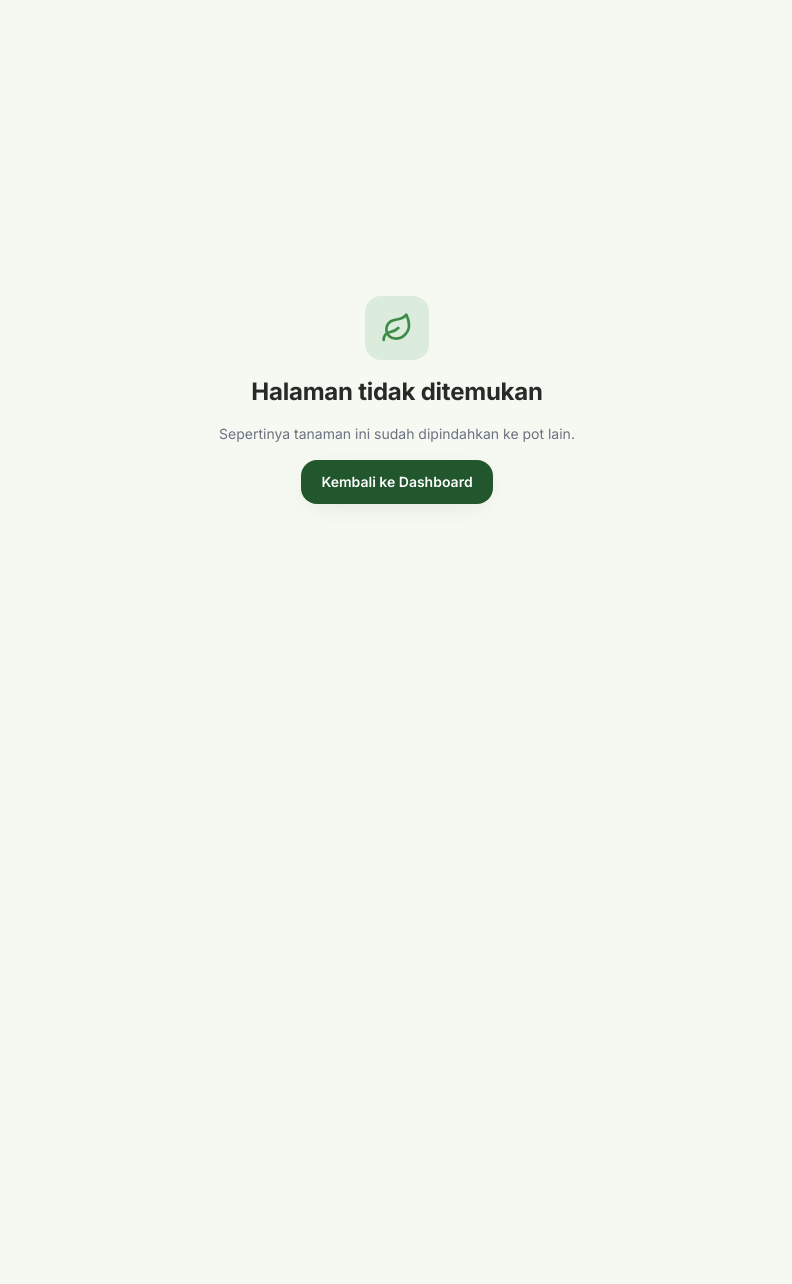
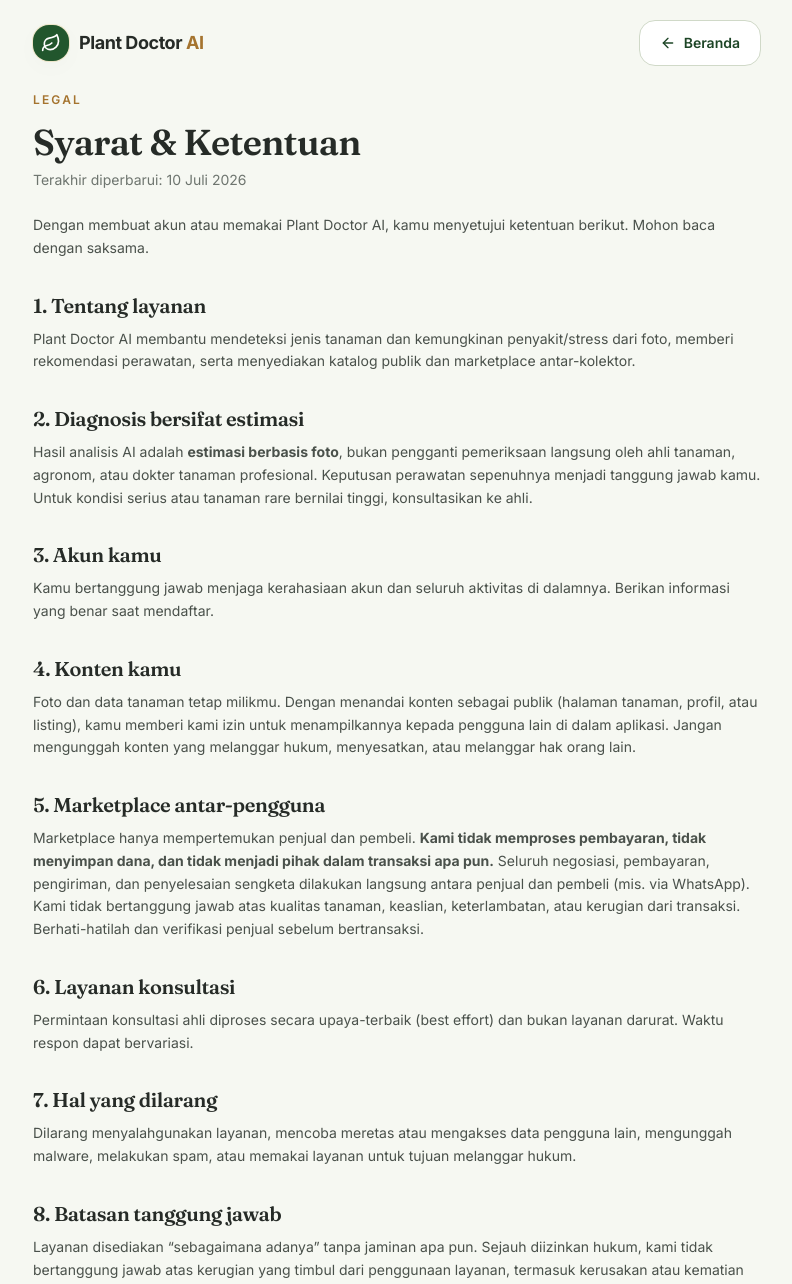
Before and after one commit to kevinandrian0226/plant-doctor-ai, a Next.js app: page /ketentuan in a window 1280 px wide. Before the commit this address had no page. Shown: the top 1284 px of the page, without its empty margins (243-1035 px from the left). Before the commit the page ends 800 px from the top, so only its background shows below. Built offline with nearby package versions, Linux system fonts and the light colour scheme.

Commit message:
Launch: halaman Syarat & Ketentuan

```diff
--- /dev/null
+++ b/src/app/ketentuan/page.tsx
@@ -0,0 +1,91 @@
+import type { Metadata } from "next";
+import Link from "next/link";
+import { Leaf, ArrowLeft } from "lucide-react";
+
+export const metadata: Metadata = {
+  title: "Syarat & Ketentuan | Plant Doctor AI",
+  description: "Ketentuan penggunaan layanan Plant Doctor AI.",
+};
+
+const UPDATED = "10 Juli 2026";
+
+function Section({ title, children }: { title: string; children: React.ReactNode }) {
+  return (
+    <section className="mt-8">
+      <h2 className="display-title text-xl">{title}</h2>
+      <div className="mt-2 space-y-2 text-sm leading-relaxed text-charcoal-light dark:text-sage-200">{children}</div>
+    </section>
+  );
+}
+
+export default function KetentuanPage() {
+  return (
+    <div className="min-h-screen bg-cream-100 dark:bg-charcoal">
+      <header className="mx-auto flex max-w-3xl items-center justify-between px-5 py-5">
+        <Link href="/" className="flex items-center gap-2.5">
+          <span className="flex h-9 w-9 items-center justify-center rounded-2xl bg-leaf-700 text-white shadow-soft ring-1 ring-gold-300/30"><Leaf className="h-5 w-5" /></span>
+          <span className="text-lg font-bold tracking-tight">Plant Doctor <span className="text-gold-600 dark:text-gold-300">AI</span></span>
+        </Link>
+        <Link href="/" className="btn-secondary"><ArrowLeft className="h-4 w-4" /> Beranda</Link>
+      </header>
+
+      <main className="mx-auto max-w-3xl px-5 pb-24">
+        <span className="eyebrow-gold">Legal</span>
+        <h1 className="display-title mt-3 text-3xl sm:text-4xl">Syarat &amp; Ketentuan</h1>
+        <p className="mt-2 text-sm text-charcoal-muted">Terakhir diperbarui: {UPDATED}</p>
+
+        <p className="mt-6 text-sm leading-relaxed text-charcoal-light dark:text-sage-200">
+          Dengan membuat akun atau memakai Plant Doctor AI, kamu menyetujui ketentuan berikut. Mohon baca dengan saksama.
+        </p>
+
+        <Section title="1. Tentang layanan">
+          <p>Plant Doctor AI membantu mendeteksi jenis tanaman dan kemungkinan penyakit/stress dari foto, memberi rekomendasi perawatan, serta menyediakan katalog publik dan marketplace antar-kolektor.</p>
+        </Section>
+
+        <Section title="2. Diagnosis bersifat estimasi">
+          <p>Hasil analisis AI adalah <strong>estimasi berbasis foto</strong>, bukan pengganti pemeriksaan langsung oleh ahli tanaman, agronom, atau dokter tanaman profesional. Keputusan perawatan sepenuhnya menjadi tanggung jawab kamu. Untuk kondisi serius atau tanaman rare bernilai tinggi, konsultasikan ke ahli.</p>
+        </Section>
+
+        <Section title="3. Akun kamu">
+          <p>Kamu bertanggung jawab menjaga kerahasiaan akun dan seluruh aktivitas di dalamnya. Berikan informasi yang benar saat mendaftar.</p>
+        </Section>
+
+        <Section title="4. Konten kamu">
+          <p>Foto dan data tanaman tetap milikmu. Dengan menandai konten sebagai publik (halaman tanaman, profil, atau listing), kamu memberi kami izin untuk menampilkannya kepada pengguna lain di dalam aplikasi. Jangan mengunggah konten yang melanggar hukum, menyesatkan, atau melanggar hak orang lain.</p>
+        </Section>
+
+        <Section title="5. Marketplace antar-pengguna">
+          <p>Marketplace hanya mempertemukan penjual dan pembeli. <strong>Kami tidak memproses pembayaran, tidak menyimpan dana, dan tidak menjadi pihak dalam transaksi apa pun.</strong> Seluruh negosiasi, pembayaran, pengiriman, dan penyelesaian sengketa dilakukan langsung antara penjual dan pembeli (mis. via WhatsApp). Kami tidak bertanggung jawab atas kualitas tanaman, keaslian, keterlambatan, atau kerugian dari transaksi. Berhati-hatilah dan verifikasi penjual sebelum bertransaksi.</p>
+        </Section>
+
+        <Section title="6. Layanan konsultasi">
+          <p>Permintaan konsultasi ahli diproses secara upaya-terbaik (best effort) dan bukan layanan darurat. Waktu respon dapat bervariasi.</p>
+        </Section>
+
+        <Section title="7. Hal yang dilarang">
+          <p>Dilarang menyalahgunakan layanan, mencoba meretas atau mengakses data pengguna lain, mengunggah malware, melakukan spam, atau memakai layanan untuk tujuan melanggar hukum.</p>
+        </Section>
+
+        <Section title="8. Batasan tanggung jawab">
+          <p>Layanan disediakan &ldquo;sebagaimana adanya&rdquo; tanpa jaminan apa pun. Sejauh diizinkan hukum, kami tidak bertanggung jawab atas kerugian yang timbul dari penggunaan layanan, termasuk kerusakan atau kematian tanaman dan kerugian dari transaksi marketplace.</p>
+        </Section>
+
+        <Section title="9. Perubahan & penghentian">
+          <p>Kami dapat memperbarui fitur atau ketentuan ini sewaktu-waktu, dan dapat menangguhkan akun yang melanggar ketentuan.</p>
+        </Section>
+
+        <Section title="10. Hukum yang berlaku">
+          <p>Ketentuan ini tunduk pada hukum Republik Indonesia.</p>
+        </Section>
+
+        <Section title="11. Kontak">
+          <p>Pertanyaan? Hubungi <a href="mailto:kevinandrian0226@gmail.com" className="font-medium text-leaf-700 underline dark:text-leaf-300">kevinandrian0226@gmail.com</a>.</p>
+        </Section>
+
+        <p className="mt-10 text-xs text-charcoal-muted">
+          Lihat juga <Link href="/privasi" className="underline">Kebijakan Privasi</Link>.
+        </p>
+      </main>
+    </div>
+  );
+}
```
